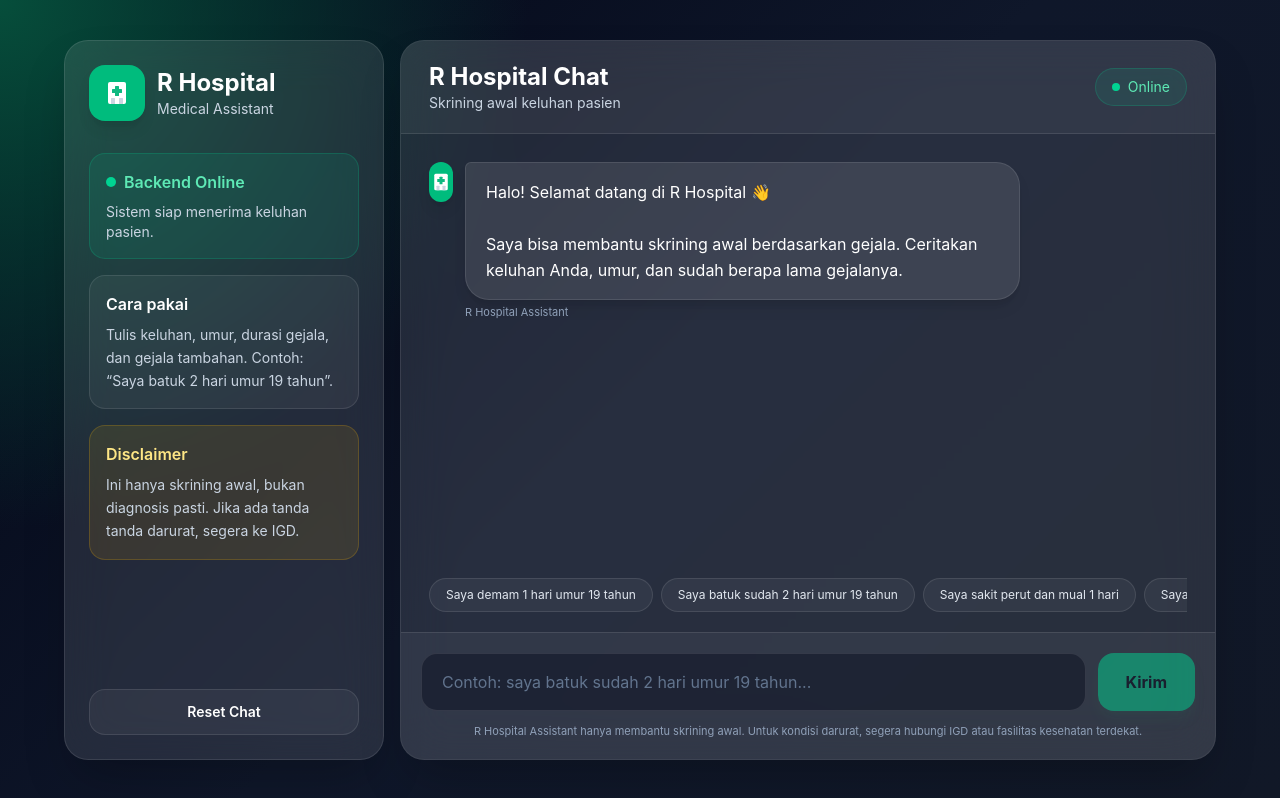
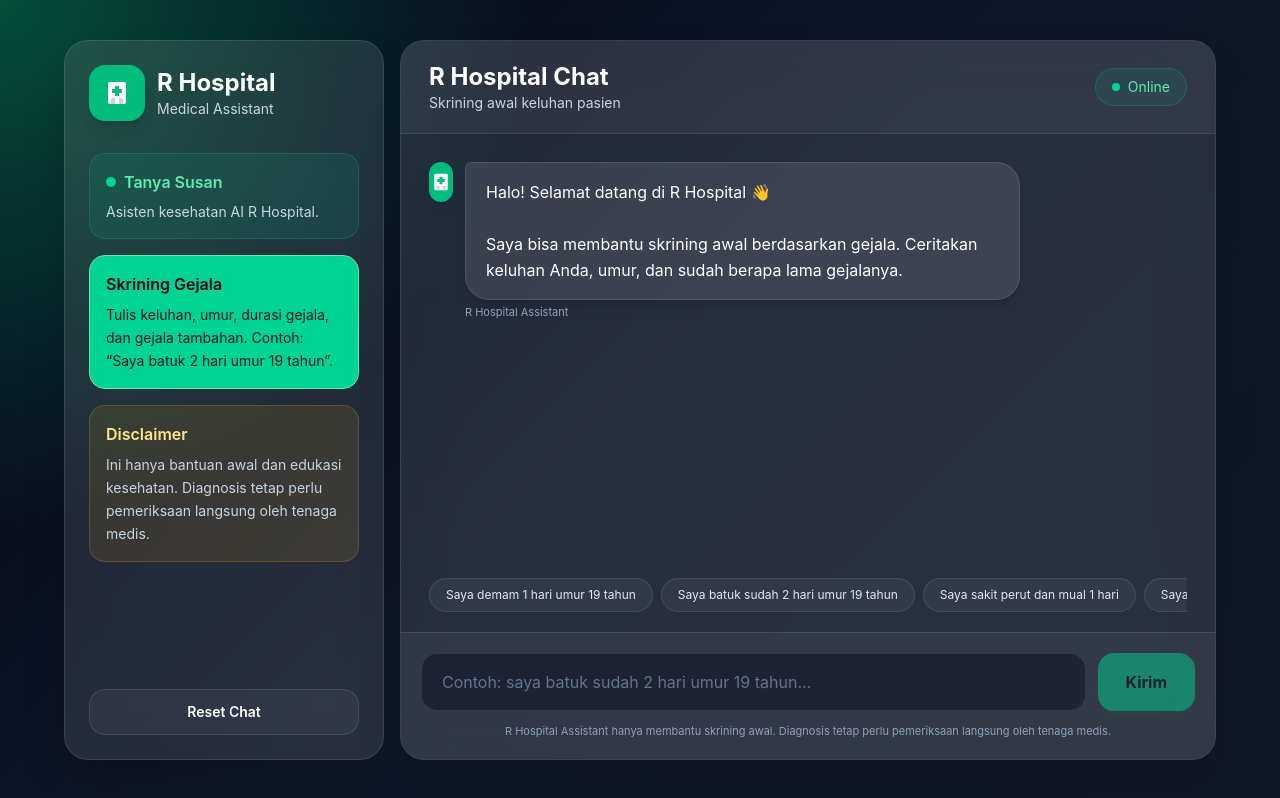
Before and after one commit to 12250142-rayhan/chatbot-modern, a React (Vite) app: page / in a window 1280 px wide. Built offline with nearby package versions, Linux system fonts and the light colour scheme.

Commit message:
add Tanya Susan menu

```diff
--- a/src/App.jsx
+++ b/src/App.jsx
@@ -2,11 +2,18 @@ import { useEffect, useRef, useState } from "react";
 
 const API_URL = "https://r-hospital-api-v3.vercel.app";
 
-const quickPrompts = [
+const screeningPrompts = [
   "Saya demam 1 hari umur 19 tahun",
   "Saya batuk sudah 2 hari umur 19 tahun",
   "Saya sakit perut dan mual 1 hari",
   "Saya sesak napas dan nyeri dada",
+];
+
+const susanPrompts = [
+  "Susan, makanan apa yang bagus untuk menjaga imun?",
+  "Susan, bagaimana cara menjaga pola tidur?",
+  "Susan, apa tips hidup sehat untuk pekerja kantoran?",
+  "Susan, olahraga ringan apa yang bisa dilakukan di rumah?",
 ];
 
 function HospitalLogo({ small = false }) {
@@ -31,14 +38,24 @@ function HospitalLogo({ small = false }) {
     </div>
   );
 }
+
 export default function ModernChatbot() {
   const [input, setInput] = useState("");
   const [loading, setLoading] = useState(false);
+  const [mode, setMode] = useState("screening");
+
+  const getWelcomeMessage = (selectedMode = mode) => {
+    if (selectedMode === "susan") {
+      return "Halo! Saya Susan, asisten kesehatan AI R Hospital 👩‍⚕️\n\nSilakan tanyakan seputar kesehatan umum, pola makan, gaya hidup sehat, gejala ringan, atau perawatan awal yang aman.";
+    }
+
+    return "Halo! Selamat datang di R Hospital 👋\n\nSaya bisa membantu skrining awal berdasarkan gejala. Ceritakan keluhan Anda, umur, dan sudah berapa lama gejalanya.";
+  };
 
   const [messages, setMessages] = useState([
     {
       role: "bot",
-      text: "Halo! Selamat datang di R Hospital 👋\n\nSaya bisa membantu skrining awal berdasarkan gejala. Ceritakan keluhan Anda, umur, dan sudah berapa lama gejalanya.",
+      text: getWelcomeMessage("screening"),
     },
   ]);
 
@@ -49,6 +66,17 @@ export default function ModernChatbot() {
       behavior: "smooth",
     });
   }, [messages, loading]);
+
+  const changeMode = (selectedMode) => {
+    setMode(selectedMode);
+    setInput("");
+    setMessages([
+      {
+        role: "bot",
+        text: getWelcomeMessage(selectedMode),
+      },
+    ]);
+  };
 
   const sendMessage = async (customInput) => {
     const finalInput = customInput || input;
@@ -70,7 +98,9 @@ export default function ModernChatbot() {
     setLoading(true);
 
     try {
-      const response = await fetch(`${API_URL}/chat`, {
+      const endpoint = mode === "susan" ? "/ask-doctor" : "/chat";
+
+      const response = await fetch(`${API_URL}${endpoint}`, {
         method: "POST",
         headers: {
           "Content-Type": "application/json",
@@ -119,10 +149,12 @@ export default function ModernChatbot() {
     setMessages([
       {
         role: "bot",
-        text: "Halo! Selamat datang di R Hospital 👋\n\nSaya bisa membantu skrining awal berdasarkan gejala. Ceritakan keluhan Anda, umur, dan sudah berapa lama gejalanya.",
+        text: getWelcomeMessage(mode),
       },
     ]);
   };
+
+  const activePrompts = mode === "susan" ? susanPrompts : screeningPrompts;
 
   return (
     <div className="min-h-screen bg-[radial-gradient(circle_at_top_left,_#064e3b,_transparent_35%),linear-gradient(135deg,_#020617,_#0f172a,_#111827)] text-white flex items-center justify-center p-4 md:p-8">
@@ -138,31 +170,66 @@ export default function ModernChatbot() {
             </div>
 
             <div className="space-y-4">
-              <div className="rounded-2xl bg-emerald-400/10 border border-emerald-400/20 p-4">
-                <div className="flex items-center gap-2 text-emerald-300 font-semibold">
-                  <span className="h-2.5 w-2.5 rounded-full bg-emerald-400 animate-pulse"></span>
-                  Backend Online
+              <button
+                onClick={() => changeMode("susan")}
+                className={`w-full text-left rounded-2xl border p-4 transition ${
+                  mode === "susan"
+                    ? "bg-emerald-400 text-slate-950 border-emerald-300"
+                    : "bg-emerald-400/10 border-emerald-400/20 hover:bg-emerald-400/20"
+                }`}
+              >
+                <div
+                  className={`flex items-center gap-2 font-semibold ${
+                    mode === "susan" ? "text-slate-950" : "text-emerald-300"
+                  }`}
+                >
+                  <span
+                    className={`h-2.5 w-2.5 rounded-full ${
+                      mode === "susan"
+                        ? "bg-slate-950"
+                        : "bg-emerald-400 animate-pulse"
+                    }`}
+                  ></span>
+                  Tanya Susan
                 </div>
-                <p className="text-sm text-slate-300 mt-2">
-                  Sistem siap menerima keluhan pasien.
+
+                <p
+                  className={`text-sm mt-2 ${
+                    mode === "susan" ? "text-slate-900" : "text-slate-300"
+                  }`}
+                >
+                  Asisten kesehatan AI R Hospital.
                 </p>
-              </div>
+              </button>
 
-              <div className="rounded-2xl bg-white/5 border border-white/10 p-4">
-                <h2 className="font-semibold mb-2">Cara pakai</h2>
-                <p className="text-sm text-slate-300 leading-relaxed">
+              <button
+                onClick={() => changeMode("screening")}
+                className={`w-full text-left rounded-2xl border p-4 transition ${
+                  mode === "screening"
+                    ? "bg-emerald-400 text-slate-950 border-emerald-300"
+                    : "bg-white/5 border-white/10 hover:bg-white/10"
+                }`}
+              >
+                <h2 className="font-semibold mb-2">Skrining Gejala</h2>
+                <p
+                  className={`text-sm leading-relaxed ${
+                    mode === "screening"
+                      ? "text-slate-900"
+                      : "text-slate-300"
+                  }`}
+                >
                   Tulis keluhan, umur, durasi gejala, dan gejala tambahan.
                   Contoh: “Saya batuk 2 hari umur 19 tahun”.
                 </p>
-              </div>
+              </button>
 
               <div className="rounded-2xl bg-amber-400/10 border border-amber-400/20 p-4">
                 <h2 className="font-semibold text-amber-200 mb-2">
                   Disclaimer
                 </h2>
                 <p className="text-sm text-slate-300 leading-relaxed">
-                  Ini hanya skrining awal, bukan diagnosis pasti. Jika ada tanda
-                  tanda darurat, segera ke IGD.
+                  Ini hanya bantuan awal dan edukasi kesehatan. Diagnosis tetap
+                  perlu pemeriksaan langsung oleh tenaga medis.
                 </p>
               </div>
             </div>
@@ -185,10 +252,12 @@ export default function ModernChatbot() {
                 </div>
                 <div>
                   <h1 className="text-xl md:text-2xl font-bold">
-                    R Hospital Chat
+                    {mode === "susan" ? "Tanya Susan" : "R Hospital Chat"}
                   </h1>
                   <p className="text-xs md:text-sm text-slate-300">
-                    Skrining awal keluhan pasien
+                    {mode === "susan"
+                      ? "Asisten kesehatan AI R Hospital"
+                      : "Skrining awal keluhan pasien"}
                   </p>
                 </div>
               </div>
@@ -236,7 +305,11 @@ export default function ModernChatbot() {
                         msg.role === "user" ? "text-right" : "text-left"
                       }`}
                     >
-                      {msg.role === "user" ? "Pasien" : "R Hospital Assistant"}
+                      {msg.role === "user"
+                        ? "Pasien"
+                        : mode === "susan"
+                        ? "Susan"
+                        : "R Hospital Assistant"}
                     </p>
                   </div>
                 </div>
@@ -263,7 +336,7 @@ export default function ModernChatbot() {
 
           <div className="px-5 md:px-7 pb-3">
             <div className="flex gap-2 overflow-x-auto pb-2">
-              {quickPrompts.map((prompt) => (
+              {activePrompts.map((prompt) => (
                 <button
                   key={prompt}
                   onClick={() => sendMessage(prompt)}
@@ -283,7 +356,11 @@ export default function ModernChatbot() {
                 value={input}
                 onChange={(e) => setInput(e.target.value)}
                 onKeyDown={handleKeyDown}
-                placeholder="Contoh: saya batuk sudah 2 hari umur 19 tahun..."
+                placeholder={
+                  mode === "susan"
+                    ? "Contoh: Susan, makanan apa yang bagus untuk menjaga imun?"
+                    : "Contoh: saya batuk sudah 2 hari umur 19 tahun..."
+                }
                 className="flex-1 bg-slate-950/40 border border-white/10 text-white placeholder:text-slate-500 rounded-2xl px-5 py-4 outline-none focus:border-emerald-400/60 focus:ring-2 focus:ring-emerald-400/20 transition"
               />
 
@@ -297,8 +374,9 @@ export default function ModernChatbot() {
             </div>
 
             <p className="text-[11px] text-slate-400 mt-3 text-center">
-              R Hospital Assistant hanya membantu skrining awal. Untuk kondisi
-              darurat, segera hubungi IGD atau fasilitas kesehatan terdekat.
+              {mode === "susan"
+                ? "Susan adalah asisten kesehatan AI untuk edukasi umum, bukan pengganti pemeriksaan dokter."
+                : "R Hospital Assistant hanya membantu skrining awal. Diagnosis tetap perlu pemeriksaan langsung oleh tenaga medis."}
             </p>
           </footer>
         </main>
```
